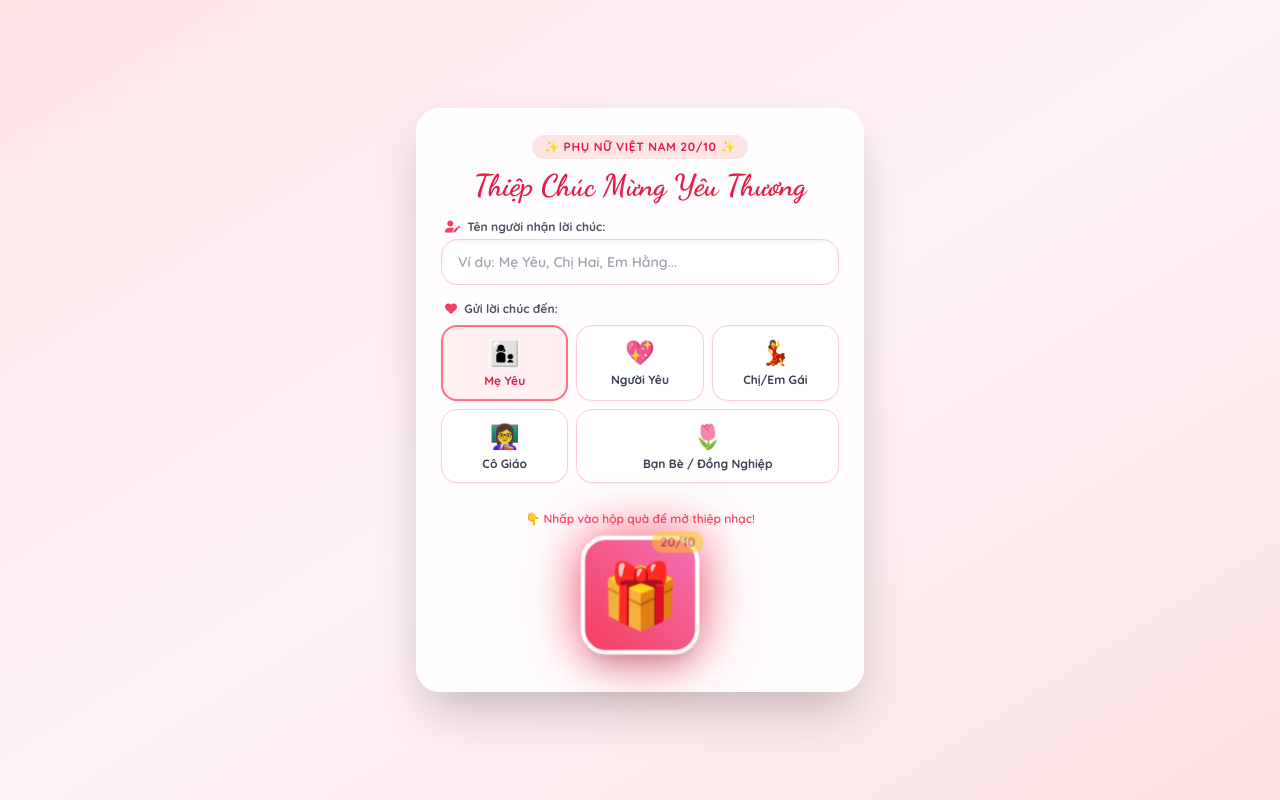
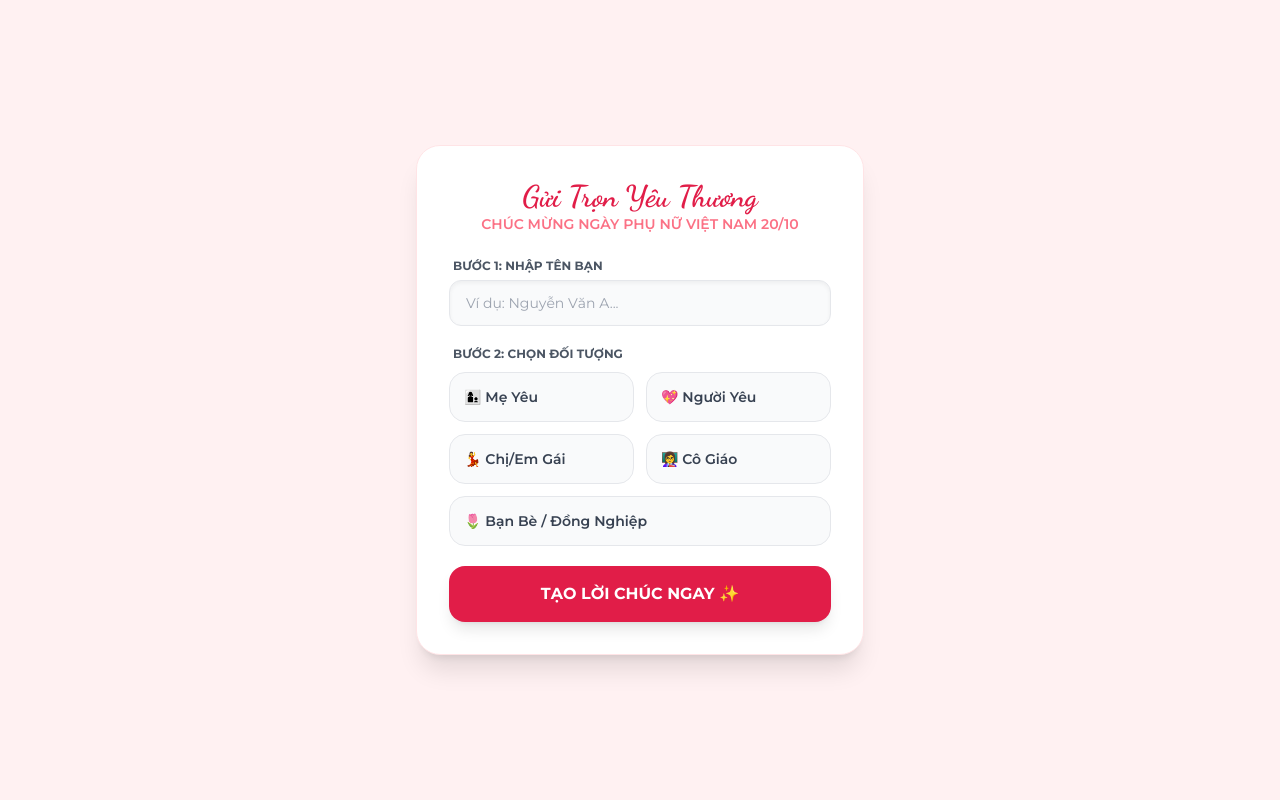
Before and after one commit to kient9770-commits/hay, a website: page index.html in a window 1280 px wide. Drawn offline with nearby package versions, Linux system fonts and the light colour scheme.

Commit message:
Update index.html

```diff
--- a/index.html
+++ b/index.html
@@ -3,96 +3,102 @@
 <head>
   <meta charset="UTF-8">
   <meta name="viewport" content="width=device-width, initial-scale=1.0">
-  <title>Gửi Lời Chúc 20/10 Yêu Thương 🌸</title>
+  <title>Gửi Trọn Yêu Thương - 20/10 🌸</title>
 
-  <!-- Cấu hình PWA để iOS/Android nhận diện làm App -->
+  <!-- Cấu hình PWA & Mobile -->
   <meta name="apple-mobile-web-app-capable" content="yes">
   <meta name="apple-mobile-web-app-status-bar-style" content="black-translucent">
   <meta name="apple-mobile-web-app-title" content="Chúc 20/10">
 
   <!-- Tailwind CSS & Fonts -->
   <script src="https://cdn.tailwindcss.com"></script>
-  <link href="https://fonts.googleapis.com/css2?family=Dancing+Script:wght@700&family=Quicksand:wght@500;600;700&display=swap" rel="stylesheet">
-  <link rel="stylesheet" href="https://cdnjs.cloudflare.com/ajax/libs/font-awesome/6.4.0/css/all.min.css">
+  <link href="https://fonts.googleapis.com/css2?family=Dancing+Script:wght@700&family=Montserrat:wght@400;600;700&display=swap" rel="stylesheet">
 
   <style>
-    body { font-family: 'Quicksand', sans-serif; overflow-x: hidden; }
+    body { font-family: 'Montserrat', sans-serif; }
     .font-cursive { font-family: 'Dancing Script', cursive; }
-    canvas { position: fixed; top: 0; left: 0; width: 100%; height: 100%; pointer-events: none; z-index: 1; }
 
-    @keyframes pulse-glow {
-      0%, 100% { transform: scale(1); filter: drop-shadow(0 0 15px rgba(244, 63, 94, 0.6)); }
-      50% { transform: scale(1.06); filter: drop-shadow(0 0 25px rgba(244, 63, 94, 0.9)); }
-    }
-    .gift-bounce { animation: pulse-glow 2s infinite ease-in-out; }
+    /* Hiệu ứng chuyển cảnh nhẹ nhàng */
+    .fade-in { animation: fadeIn 0.5s ease-in-out forwards; }
+    @keyframes fadeIn { from { opacity: 0; transform: translateY(10px); } to { opacity: 1; transform: translateY(0); } }
 
-    .card-enter {
-      animation: popIn 0.6s cubic-bezier(0.175, 0.885, 0.32, 1.275) forwards;
-    }
-    @keyframes popIn {
-      0% { opacity: 0; transform: scale(0.5) translateY(50px); }
-      100% { opacity: 1; transform: scale(1) translateY(0); }
+    /* Style riêng cho nút được chọn */
+    .btn-selected {
+      background-color: #fce7f3 !important; /* bg-rose-100 */
+      border-color: #f43f5e !important;     /* border-rose-500 */
+      color: #e11d48 !important;          /* text-rose-600 */
     }
   </style>
 </head>
-<body class="bg-gradient-to-br from-rose-100 via-pink-50 to-red-100 min-h-screen flex items-center justify-center p-4 relative">
+<body class="bg-rose-50 text-gray-800 min-h-screen p-4 flex items-center justify-center">
 
-  <!-- Hiệu ứng Canvas rơi (Trái tim + Cánh hoa) -->
-  <canvas id="canvas-bg"></canvas>
+  <!-- Hiệu ứng nền Canvas: Cánh hoa falling -->
+  <canvas id="canvas-petals" class="fixed top-0 left-0 w-full h-full pointer-events-none z-0"></canvas>
 
-  <main class="w-full max-w-md bg-white/85 backdrop-blur-md border border-white/60 shadow-2xl rounded-3xl p-6 text-center relative z-10 my-auto">
+  <main class="w-full max-w-md bg-white p-6 md:p-8 rounded-3xl shadow-xl border border-rose-100 relative z-10 transition-all duration-300">
 
-    <!-- TIÊU ĐỀ CHÍNH -->
-    <div class="mb-4">
-      <span class="inline-block bg-rose-100 text-rose-600 font-bold px-3 py-1 rounded-full text-xs tracking-wider uppercase mb-2">✨ Phụ Nữ Việt Nam 20/10 ✨</span>
-      <h1 class="text-3xl font-extrabold text-rose-600 font-cursive drop-shadow-sm">Thiệp Chúc Mừng Yêu Thương</h1>
-    </div>
+    <!-- TIÊU ĐỀ -->
+    <header class="text-center mb-6">
+      <h1 class="text-3xl font-bold text-rose-600 font-cursive">Gửi Trọn Yêu Thương</h1>
+      <p class="text-sm font-semibold text-rose-400">CHÚC MỪNG NGÀY PHỤ NỮ VIỆT NAM 20/10</p>
+    </header>
 
-    <!-- MÀN HÌNH 1: BƯỚC CẤU HÌNH -->
-    <div id="step-setup" class="space-y-4">
+    <!-- MÀN HÌNH 1: NHẬP THÔNG TIN & CHỌN ĐỐI TƯỢNG -->
+    <div id="screen-setup" class="space-y-5 fade-in">
 
-      <!-- Nhập tên người nhận -->
-      <div class="text-left">
-        <label class="block text-xs font-bold text-gray-600 mb-1 ml-1"><i class="fa-solid fa-user-pen text-rose-500 mr-1"></i> Tên người nhận lời chúc:</label>
-        <input type="text" id="recipient-name" placeholder="Ví dụ: Mẹ Yêu, Chị Hai, Em Hằng..." class="w-full px-4 py-3 bg-white/90 border border-rose-200 rounded-2xl text-sm focus:outline-none focus:ring-2 focus:ring-rose-400 font-semibold text-gray-700 shadow-inner">
+      <!-- Nhập tên bạn -->
+      <div>
+        <label class="block text-xs font-bold text-gray-600 mb-1.5 ml-1">BƯỚC 1: NHẬP TÊN BẠN</label>
+        <input type="text" id="sender-name" placeholder="Ví dụ: Nguyễn Văn A..." class="w-full px-4 py-3 bg-gray-50 border border-gray-200 rounded-xl text-sm focus:outline-none focus:ring-2 focus:ring-rose-300 transition shadow-inner">
       </div>
 
-      <!-- Chọn đối tượng gửi -->
-      <div class="text-left">
-        <label class="block text-xs font-bold text-gray-600 mb-2 ml-1"><i class="fa-solid fa-heart text-rose-500 mr-1"></i> Gửi lời chúc đến:</label>
-        <div class="grid grid-cols-3 gap-2">
-          <button onclick="selectCategory('mom')" id="btn-mom" class="category-btn p-2.5 bg-rose-50 border-2 border-rose-400 rounded-2xl text-xs font-bold text-rose-600 transition flex flex-col items-center gap-1 shadow-sm">
-            <span class="text-2xl">👩‍👦</span> Mẹ Yêu
+      <!-- Chọn đối tượng -->
+      <div>
+        <label class="block text-xs font-bold text-gray-600 mb-2.5 ml-1">BƯỚC 2: CHỌN ĐỐI TƯỢNG</label>
+        <div class="grid grid-cols-2 gap-3">
+          <button onclick="selectCategory('mom')" id="btn-mom" class="category-btn p-3.5 bg-gray-50 border border-gray-200 rounded-2xl text-sm font-semibold text-gray-700 hover:bg-rose-50 hover:border-rose-300 transition flex items-center gap-2.5">
+            👩‍👦 Mẹ Yêu
           </button>
-          <button onclick="selectCategory('lover')" id="btn-lover" class="category-btn p-2.5 bg-white hover:bg-rose-50 border border-rose-200 rounded-2xl text-xs font-bold text-gray-700 transition flex flex-col items-center gap-1 shadow-sm">
-            <span class="text-2xl">💖</span> Người Yêu
+          <button onclick="selectCategory('lover')" id="btn-lover" class="category-btn p-3.5 bg-gray-50 border border-gray-200 rounded-2xl text-sm font-semibold text-gray-700 hover:bg-rose-50 hover:border-rose-300 transition flex items-center gap-2.5">
+            💖 Người Yêu
           </button>
-          <button onclick="selectCategory('sister')" id="btn-sister" class="category-btn p-2.5 bg-white hover:bg-rose-50 border border-rose-200 rounded-2xl text-xs font-bold text-gray-700 transition flex flex-col items-center gap-1 shadow-sm">
-            <span class="text-2xl">💃</span> Chị/Em Gái
+          <!-- DANH MỤC CHỊ/EM GÁI MỚI -->
+          <button onclick="selectCategory('sister')" id="btn-sister" class="category-btn p-3.5 bg-gray-50 border border-gray-200 rounded-2xl text-sm font-semibold text-gray-700 hover:bg-rose-50 hover:border-rose-300 transition flex items-center gap-2.5">
+            💃 Chị/Em Gái
           </button>
-          <button onclick="selectCategory('teacher')" id="btn-teacher" class="category-btn p-2.5 bg-white hover:bg-rose-50 border border-rose-200 rounded-2xl text-xs font-bold text-gray-700 transition flex flex-col items-center gap-1 shadow-sm">
-            <span class="text-2xl">👩‍🏫</span> Cô Giáo
+          <button onclick="selectCategory('teacher')" id="btn-teacher" class="category-btn p-3.5 bg-gray-50 border border-gray-200 rounded-2xl text-sm font-semibold text-gray-700 hover:bg-rose-50 hover:border-rose-300 transition flex items-center gap-2.5">
+            👩‍🏫 Cô Giáo
           </button>
-          <button onclick="selectCategory('friend')" id="btn-friend" class="category-btn p-2.5 bg-white hover:bg-rose-50 border border-rose-200 rounded-2xl text-xs font-bold text-gray-700 transition flex flex-col items-center gap-1 shadow-sm col-span-2">
-            <span class="text-2xl">🌷</span> Bạn Bè / Đồng Nghiệp
+          <button onclick="selectCategory('friend')" id="btn-friend" class="category-btn p-3.5 bg-gray-50 border border-gray-200 rounded-2xl text-sm font-semibold text-gray-700 hover:bg-rose-50 hover:border-rose-300 transition flex items-center gap-2.5 col-span-2">
+            🌷 Bạn Bè / Đồng Nghiệp
           </button>
         </div>
       </div>
 
-      <!-- HỘP QUÀ TƯƠNG TÁC -->
-      <div class="py-4">
-        <p class="text-xs text-rose-500 font-semibold mb-2 animate-bounce">👇 Nhấp vào hộp quà để mở thiệp nhạc!</p>
-        <button onclick="openCard()" class="gift-bounce cursor-pointer focus:outline-none transition-transform active:scale-95">
-          <div class="w-28 h-28 mx-auto bg-gradient-to-tr from-rose-500 to-pink-400 rounded-3xl flex items-center justify-center text-6xl shadow-xl border-4 border-white relative">
-            🎁
-            <span class="absolute -top-2 -right-2 bg-yellow-400 text-xs px-2 py-0.5 rounded-full text-rose-900 font-black animate-pulse">20/10</span>
-          </div>
-        </button>
+      <!-- Nút Tạo lời chúc -->
+      <button onclick="generateWish()" class="w-full py-4 bg-rose-600 text-white rounded-2xl font-bold text-base shadow-lg hover:bg-rose-700 active:scale-95 transition-all">
+        TẠO LỜI CHÚC NGAY ✨
+      </button>
+    </div>
+
+    <!-- MÀN HÌNH 2: HIỂN THỊ THIỆP -->
+    <div id="screen-card" class="hidden space-y-5 fade-in">
+
+      <!-- Thiệp chúc mừng -->
+      <div id="wish-card" class="bg-gradient-to-br from-rose-50 to-white border-4 border-rose-200 rounded-3xl p-6 text-center shadow-lg relative overflow-hidden transition-all duration-300">
+        <div class="text-4xl mb-3">🌸</div>
+        <h2 id="card-header" class="text-2xl font-bold text-rose-600 font-cursive mb-4">Mừng Ngày 20/10!</h2>
+
+        <p id="card-message" class="text-gray-700 text-sm leading-relaxed italic min-h-[120px] flex items-center justify-center px-2">
+          "Lời chúc sẽ xuất hiện ở đây..."
+        </p>
+
+        <div class="mt-5 pt-3 border-t border-rose-200/60 flex items-center justify-between text-xs text-rose-500 font-bold">
+          <span id="card-to">Gửi: Chị Gái</span>
+          <span id="card-from">Từ: [Tên bạn]</span>
+        </div>
       </div>
 
-    </div>
-
-    <!-- MÀN HÌNH 2: HIỂN THỊ THIỆP CHÚC MỪNG -->
-    <div id="step-card" class="hidden space-y-4 card-enter">
-
-      <div class="bg-gradient-to-b from-rose-50 to-pink-50/50 border border-rose-200 rounded-3xl p-6 relative overflow-hidden shadow-inner">
+      <!-- Các nút thao tác -->
+      <div class="grid grid-cols-2 gap-3">
+        <button onclick="generateWish()" class="py-3 px-4 bg-white border border-rose-30
```
